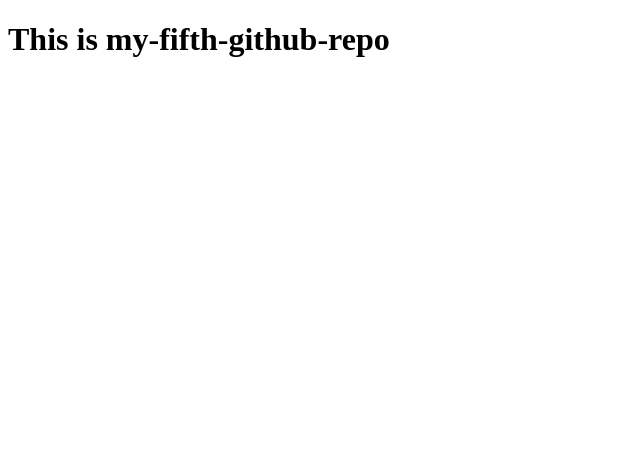
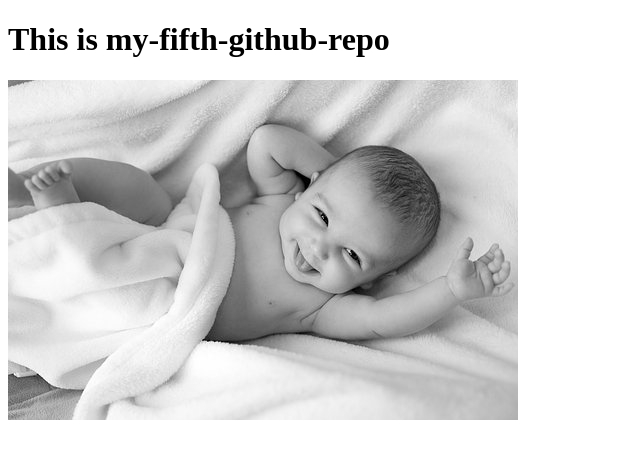
Before and after one commit to runo-ahmmed/my-fifth-repo, a plain HTML site: page index.html in a window 1280 px wide. Shown: the whole page, without its empty margins (0-640 px from the left). Drawn offline with Linux system fonts and the light colour scheme.

Commit message:
added baby image

```diff
--- a/index.html
+++ b/index.html
@@ -8,5 +8,6 @@
 </head>
 <body>
     <h1>This is my-fifth-github-repo</h1>
+    <img src="baby.jpg" alt="This is an image">
 </body>
 </html>
```
